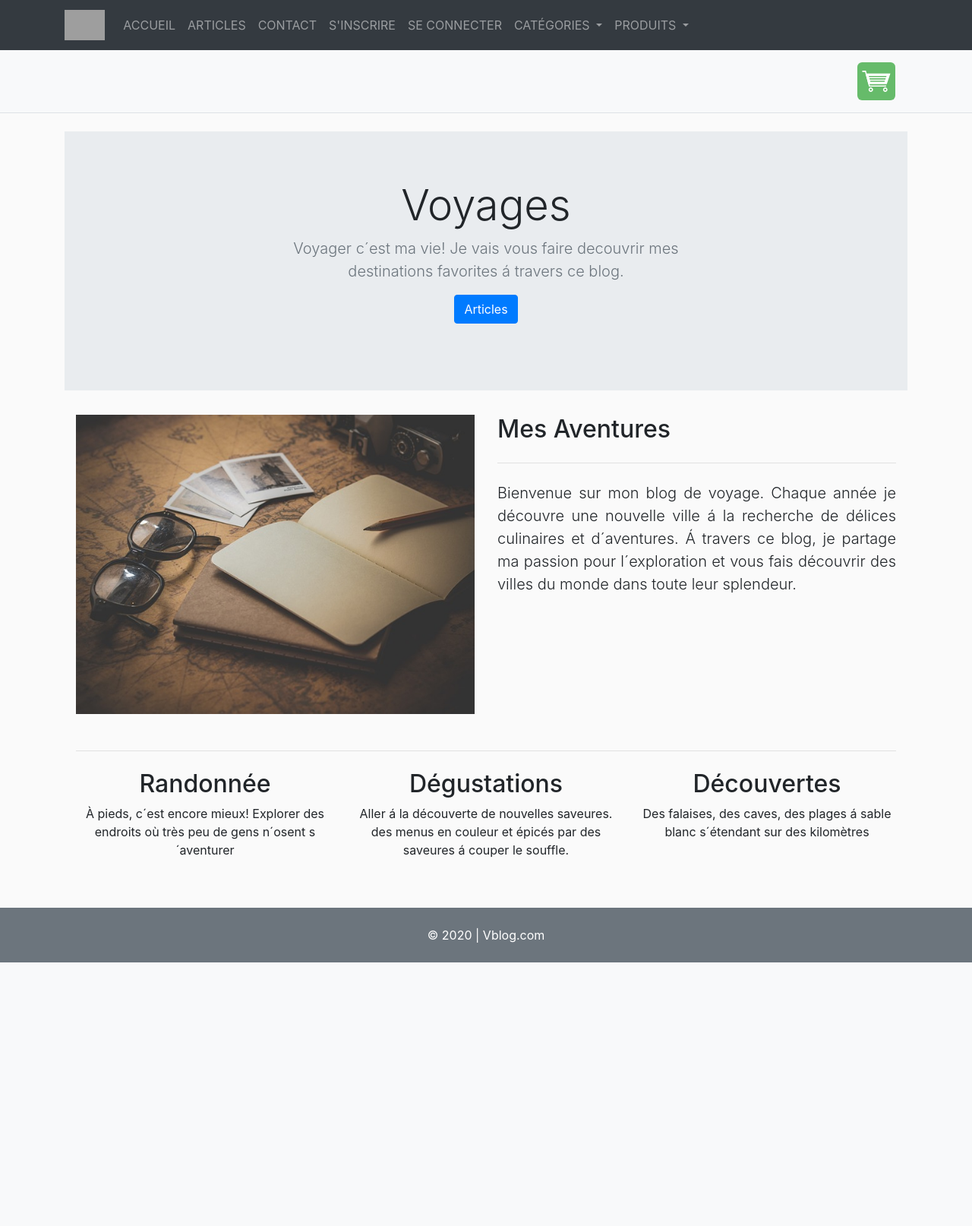
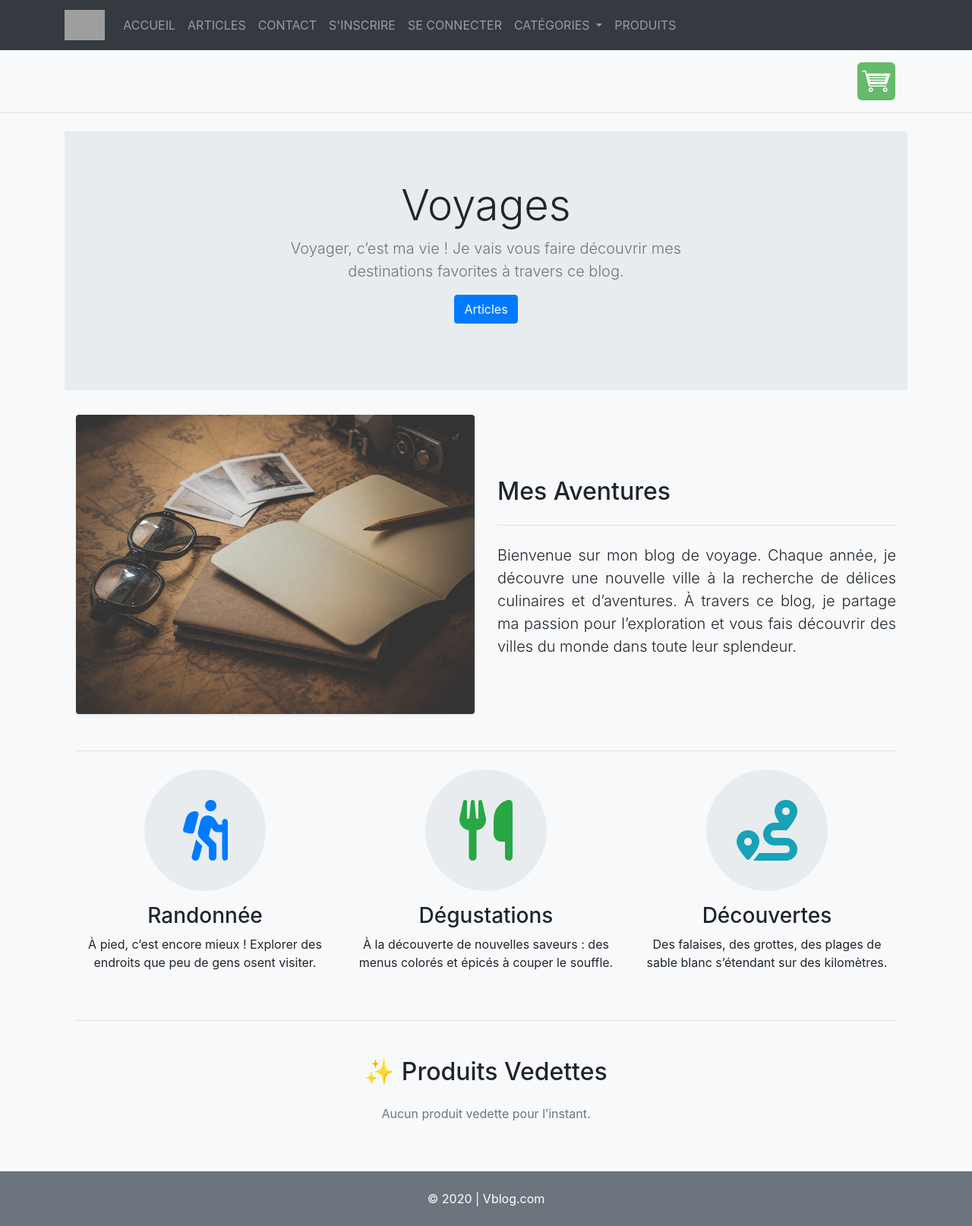
Before and after one commit to teyi12/my_blog, a Django app: page / in a window 1280 px wide. Shown: the whole page at 76% size. Before the commit the page ends 1267 px from the top, so only its background shows below. Run offline with Django 5.2, Linux system fonts and the light colour scheme; data comes from the database, SQL or seed files in the repository; both versions use the stored data as it was after the commit; grey boxes are pictures that could not be loaded.

Commit message:
corriger: afficher les produits á l´interface Produits

```diff
--- a/blog/settings.py
+++ b/blog/settings.py
@@ -100,11 +100,12 @@ USE_TZ = True
 
 # Fichiers statiques et médias
 STATIC_URL = '/static/'
-STATIC_ROOT = BASE_DIR / 'staticfiles'
+# STATIC_ROOT = BASE_DIR / 'staticfiles'
 STATICFILES_DIRS = [BASE_DIR / "static"]
 
 MEDIA_URL = '/media/'
 MEDIA_ROOT = BASE_DIR / 'media'
+
 
 # Clé auto-incrémentée par défaut
 DEFAULT_AUTO_FIELD = 'django.db.models.BigAutoField'
--- a/blog/urls.py
+++ b/blog/urls.py
@@ -20,4 +20,3 @@ urlpatterns = [
 
 if settings.DEBUG:
     urlpatterns += static(settings.MEDIA_URL, document_root=settings.MEDIA_ROOT)
-    urlpatterns += static(settings.STATIC_URL, document_root=settings.STATICFILES_DIRS[0])
--- a/blog/views.py
+++ b/blog/views.py
@@ -2,11 +2,14 @@ from django.http import HttpResponse, HttpResponseRedirect
 from django.shortcuts import render
 from django.urls import reverse
 from django.core.mail import send_mail
-
+from shop.models import Produit
 from .forms import ContactForm
 
 def home_view(request):
-    return render(request, 'home.html')
+    produits_vedettes = Produit.objects.filter(en_vedette=True)[:6]
+    return render(request, 'home.html', {
+        'produits_vedettes': produits_vedettes
+    })
 
 def contact_view(request):
     form = ContactForm()
--- a/shop/models.py
+++ b/shop/models.py
@@ -23,6 +23,10 @@ class Produit(models.Model):
     prix = models.DecimalField(max_digits=8, decimal_places=2)
     image = models.ImageField(upload_to='produits/', blank=True, null=True)
     fichier = models.FileField(upload_to='produits/fichiers/', blank=True, null=True)
+
+    # Ajouts importants :
+    categorie = models.ForeignKey(Categorie, on_delete=models.SET_NULL, null=True, blank=True)
+    en_vedette = models.BooleanField(default=False)
 
     def __str__(self):
         return self.nom
--- a/shop/urls.py
+++ b/shop/urls.py
@@ -4,7 +4,7 @@ from . import views
 app_name = 'shop'
 
 urlpatterns = [
-    path('', views.liste_produits, name='liste'),
+    path('produits/', views.produits_liste, name='liste'),
     path('produit/<slug:slug>/', views.detail_produit, name='detail'),
     path('creer/', views.creer_produit, name='creer'),
     path('ajouter/<slug:slug>/', views.ajouter_au_panier, name='ajouter'),
--- a/static/css/styles.css
+++ b/static/css/styles.css
@@ -20,3 +20,24 @@ input, textarea {
     width: 100%;
     margin-bottom: 16px;
 }
+
+.card-img-top {
+    object-fit: cover;
+    height: 200px;
+}
+
+body {
+    background-color: #f8f9fa;
+}
+.table thead {
+    background-color: #e9ecef;
+}
+.btn {
+    padding: 0.375rem 0.75rem;
+}
+.total {
+    font-size: 1.25rem;
+    font-weight: bold;
+    text-align: right;
+    margin-top: 20px;
+}
--- a/templates/home.html
+++ b/templates/home.html
@@ -1,73 +1,93 @@
 {% extends 'template_base.html' %}
 {% load static %}
 
-{% block titre %}Page d´acceuil{% endblock %}
+{% block titre %}Page d'accueil{% endblock %}
 
 {% block contenu %}
+
 <div class="jumbotron jumbotron-fluid">
     <div class="container text-center">
         <h1 class="display-4">Voyages</h1>
         <p class="lead text-muted">
-            Voyager c´est ma vie! Je vais vous faire decouvrir mes destinations
-            favorites á travers ce blog.
+            Voyager, c’est ma vie ! Je vais vous faire découvrir mes destinations
+            favorites à travers ce blog.
         </p>
-        <a href="{% url 'articles:articles' %}" type="button" class="btn btn-primary mb-4">
+        <a href="{% url 'articles:articles' %}" class="btn btn-primary mb-4">
             Articles
         </a>
-
     </div>
 </div>
 
 <div class="container">
-    <div class="row">
+    <div class="row align-items-center">
         <div class="col-lg mb-4">
-            <img class="w-100" src="{% get_media_prefix %}voyages.jpg" alt="Image de blog">
+            <img class="w-100 rounded shadow-sm" src="{% get_media_prefix %}voyages.jpg" alt="Image de blog">
         </div>
         <div class="col-lg text-justify">
             <h2>Mes Aventures</h2>
-
             <hr class="my-4">
             <p class="lead">
-                Bienvenue sur mon blog de voyage. Chaque année je découvre
-                une nouvelle ville á la recherche de délices culinaires et d´aventures.
-                Á travers ce blog, je partage ma passion pour l´exploration
+                Bienvenue sur mon blog de voyage. Chaque année, je découvre
+                une nouvelle ville à la recherche de délices culinaires et d’aventures.
+                À travers ce blog, je partage ma passion pour l’exploration
                 et vous fais découvrir des villes du monde dans toute leur splendeur.
             </p>
         </div>
     </div>
+
     <hr class="my-4">
-    <div class="row">
 
-        <div class="col-lg-4 text-center">
-            <span class="fa-stack fa-5x">
+    <div class="row text-center">
+        <div class="col-lg-4 mb-4">
+            <span class="fa-stack fa-5x text-primary">
                 <i class="fa-solid fa-circle fa-stack-2x fa-inverse"></i>
-                <i class="fa-solid fa-hiking fa-stack-1x "></i>
+                <i class="fa-solid fa-hiking fa-stack-1x"></i>
             </span>
-            <h2 class="display-6">Randonnée</h2>
-            <p>À pieds, c´est encore mieux! Explorer des endroits où très peu de gens n´osent s´aventurer</p>
+            <h3 class="mt-3">Randonnée</h3>
+            <p>À pied, c’est encore mieux ! Explorer des endroits que peu de gens osent visiter.</p>
         </div>
 
-        <div class="col-lg-4 text-center">
-            <span class="fa-stack fa-5x">
+        <div class="col-lg-4 mb-4">
+            <span class="fa-stack fa-5x text-success">
                 <i class="fa-solid fa-circle fa-stack-2x fa-inverse"></i>
                 <i class="fa-solid fa-utensils fa-stack-1x"></i>
             </span>
-            <h2 class="display-6">Dégustations</h2>
-            <p>Aller á la découverte de nouvelles saveures.
-                des menus en couleur et épicés par des saveures á couper le souffle.
-            </p>
+            <h3 class="mt-3">Dégustations</h3>
+            <p>À la découverte de nouvelles saveurs : des menus colorés et épicés à couper le souffle.</p>
         </div>
 
-        <div class="col-lg-4 text-center">
-            <span class="fa-stack fa-5x">
+        <div class="col-lg-4 mb-4">
+            <span class="fa-stack fa-5x text-info">
                 <i class="fa-solid fa-circle fa-stack-2x fa-inverse"></i>
                 <i class="fa-solid fa-route fa-stack-1x"></i>
             </span>
-            <h2 class="display-6">Découvertes</h2>
-            <p>Des falaises, des caves, des plages á sable blanc s´étendant sur des kilomètres</p>
+            <h3 class="mt-3">Découvertes</h3>
+            <p>Des falaises, des grottes, des plages de sable blanc s’étendant sur des kilomètres.</p>
         </div>
     </div>
 
+    <hr class="my-4">
 
+    <h2 class="mt-5 mb-4 text-center">✨ Produits Vedettes</h2>
+    <div class="row">
+        {% for produit in produits_vedettes %}
+            <div class="col-md-4 mb-4 d-flex align-items-stretch">
+                <div class="card shadow-sm h-100">
+                    {% if produit.image %}
+                        <img src="{{ produit.image.url }}" class="card-img-top" alt="{{ produit.nom }}">
+                    {% endif %}
+                    <div class="card-body">
+                        <h5 class="card-title">{{ produit.nom }}</h5>
+                        <p class="card-text">{{ produit.description|truncatechars:100 }}</p>
+                        <p class="text-primary font-weight-bold">{{ produit.prix }} €</p>
+                        <a href="{% url 'shop:produit_detail' produit.slug %}" class="btn btn-outline-primary btn-sm">Voir le produit</a>
+                    </div>
+                </div>
+            </div>
+        {% empty %}
+            <p class="text-muted text-center w-100">Aucun produit vedette pour l’instant.</p>
+        {% endfor %}
+    </div>
 </div>
+
 {% endblock %}
--- a/templates/template_base.html
+++ b/templates/template_base.html
@@ -7,11 +7,20 @@
     <meta charset="UTF-8" />
     <meta name="viewport" content="width=device-width, initial-scale=1" />
     <title>{% block titre %}Mon Site{% endblock %}</title>
+<!-- Bootstrap CSS -->
+    <link href="https://cdn.jsdelivr.net/npm/bootstrap@4.5.3/dist/css/bootstrap.min.css" rel="stylesheet">
+    <link href="https://cdnjs.cloudflare.com/ajax/libs/font-awesome/6.5.0/css/all.min.css" rel="stylesheet">
+    <link rel="stylesheet" href="{% static 'css/styles.css' %}" />
+    <!-- Font Awesome pour les icônes -->
+    <link rel="stylesheet" href="https://cdnjs.cloudflare.com/ajax/libs/font-awesome/6.5.0/css/all.min.css">
+<!-- Optionnel : effet hover personnalisé -->
+    <style>
+    .hover-shadow:hover {
+        box-shadow: 0 0 12px rgba(0,0,0,0.15);
+        transition: box-shadow 0.3s ease;
+    }
+    </style>
 
-    <!-- Bootstrap CSS -->
-    <link href="https://cdn.jsdelivr.net/npm/bootstrap@4.5.3/dist/css/bootstrap.min.css" rel="stylesheet"
-        integrity="sha384-TX8t27EcRE3e/ihU7zmQxVncDAy5uIKz4rEkgIXeMed4M0jlfIDPvg6uqKI2xXr2" crossorigin="anonymous">
-    <link rel="stylesheet" href="{% static 'css/styles.css' %}" />
 </head>
 
 <body>
@@ -23,8 +32,7 @@
             <img src="{% static 'logo_nav.png' %}" alt="Logo" height="40" />
         </a>
 
-        <button class="navbar-toggler" type="button" data-toggle="collapse" data-target="#mainNavbar"
-            aria-controls="mainNavbar" aria-expanded="false" aria-label="Basculer la navigation">
+        <button class="navbar-toggler" type="button" data-toggle="collapse" data-target="#mainNavbar">
             <span class="navbar-toggler-icon"></span>
         </button>
 
@@ -51,9 +59,9 @@
                     <a class="nav-link" href="{% url 'login' %}">SE CONNECTER</a>
                 </li>
 
-                <!-- Dropdown catégories -->
+                <!-- CATÉGORIES -->
                 <li class="nav-item dropdown">
-                    <a class="nav-link dropdown-toggle" href="#" id="categoriesDropdown" role="button" data-toggle="dropdown" aria-haspopup="true" aria-expanded="false">
+                    <a class="nav-link dropdown-toggle" href="{% url 'shop:liste' %}" id="categoriesDropdown" role="button" data-toggle="dropdown">
                         CATÉGORIES
                     </a>
                     <div class="dropdown-menu" aria-labelledby="categoriesDropdown">
@@ -71,21 +79,11 @@
                     </div>
                 </li>
 
-                <!-- Dropdown produits -->
-                <li class="nav-item dropdown">
-                    <a class="nav-link dropdown-toggle" href="#" id="produitsDropdown" role="button" data-toggle="dropdown" aria-haspopup="true" aria-expanded="false">
-                        PRODUITS
-                    </a>
-                    <div class="dropdown-menu" aria-labelledby="produitsDropdown">
-                        {% for produit in produits_nav %}
-                            <a class="dropdown-item" href="{% url 'shop:detail' slug=produit.slug %}">
-                                {{ produit.nom }}
-                            </a>
-                        {% empty %}
-                            <span class="dropdown-item text-muted">Aucun produit</span>
-                        {% endfor %}
-                    </div>
-                </li>
+                <!-- PRODUITS -->
+                <li class="nav-item">
+  <a class="nav-link" href="{% url 'shop:liste' %}">PRODUITS</a>
+</li>
+
 
             </ul>
         </div>
@@ -95,7 +93,7 @@
 <!-- Navbar panier -->
 <nav class="navbar navbar-expand-lg navbar-light bg-light border-bottom">
     <div class="container d-flex justify-content-end">
-        <a class="nav-link position-relative" href="{% url 'shop:panier' %}" aria-label="Voir le panier">
+        <a class="nav-link position-relative" href="{% url 'shop:panier' %}">
             <img src="{% static 'cart_icon.svg' %}" alt="Panier" width="50" height="50" />
             {% if panier_items_count and panier_items_count > 0 %}
                 <span class="badge badge-pill badge-danger position-absolute"
@@ -107,24 +105,21 @@
     </div>
 </nav>
 
+<!-- Contenu principal -->
 <main class="container mt-4">
     {% block contenu %}{% endblock %}
 </main>
 
+<!-- Footer -->
 <footer class="bg-secondary text-white mt-5 py-4">
     <div class="container text-center">
         &copy; 2020 | Vblog.com
     </div>
 </footer>
 
-<!-- Scripts JS Bootstrap -->
-<script src="https://code.jquery.com/jquery-3.5.1.slim.min.js"
-    integrity="sha384-DfXdz2htPH0lsSSs5nCTpuj/zy4C+OGpamoFVy38MVBnE+IbbVYUew+OrCXaRkfj"
-    crossorigin="anonymous"></script>
-
-<script src="https://cdn.jsdelivr.net/npm/bootstrap@4.5.3/dist/js/bootstrap.bundle.min.js"
-    integrity="sha384-ho+j7jyWK8fNQe+A12Hb8AhRq26LrZ/JpcUGGOn+Y7RsweNrtN/tE3MoK7ZeZDyx"
-    crossorigin="anonymous"></script>
+<!-- Scripts JS -->
+<script src="https://code.jquery.com/jquery-3.5.1.slim.min.js"></script>
+<script src="https://cdn.jsdelivr.net/npm/bootstrap@4.5.3/dist/js/bootstrap.bundle.min.js"></script>
 
 </body>
 </html>
```
Also changed, not shown: shop/admin.py (+9 -2 lines), shop/management/commands/lier_images.py (added, +30 -0 lines), shop/templates/shop/liste.html (+43 -38 lines), shop/templates/shop/panier.html (+8 -8 lines), shop/views.py (+7 -12 lines), db.sqlite3, shop/management/commands/__init__.py (added), shop/migrations/0003_produit_categorie_produit_en_vedette.py (added).
